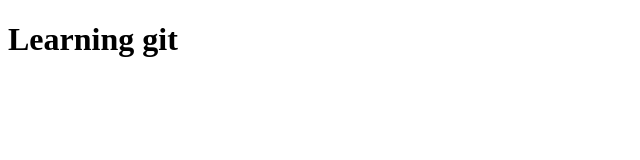
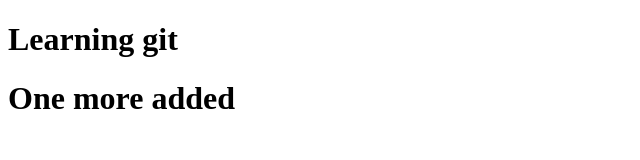
Before and after one commit to Aniket4384/localrepo, a plain HTML site: page index.html in a window 1280 px wide. Shown: the whole page, without its empty margins (0-640 px from the left). Drawn offline with Linux system fonts and the light colour scheme.

Commit message:
commited

```diff
--- a/index.html
+++ b/index.html
@@ -7,7 +7,7 @@
     <link rel="stylesheet" href="style.css">
 </head>
 <body>
-
+    <h1>Learning git</h1>
+    <h1>One more added</h1>
 </body>
 </html>
-<h1>Learning git</h1>
```
